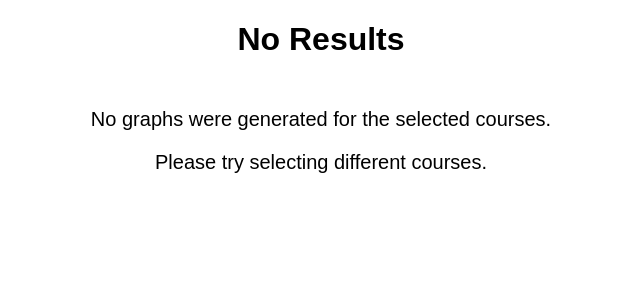
After one commit to shinir/feup-projeto-integrador, a Flask app: template templates/no_results.html in a window 1280 px wide. The commit adds this page. Shown: the top 300 px of the page, without its empty margins (319-959 px from the left). Run offline with Flask 3, Linux system fonts and the light colour scheme; the template is opened without the code that fills it, so the values that code supplies are empty.

Commit message:
graficos praticamente a funcionar

```diff
--- a/app.py
+++ b/app.py
@@ -32,6 +32,8 @@ import subprocess
 import sqlite3
 import matplotlib.pyplot as plt
 
+from graphs import plot
+
 app = Flask(__name__)
 
 @app.route('/')
@@ -39,7 +41,7 @@ def index():
     # Connect to the database and retrieve data from the 'curso' table
     conn = sqlite3.connect('db/database.db')
     cursor = conn.cursor()
-    cursor.execute("SELECT c.instituicao, c.ano, c.nome FROM Curso c WHERE c.id IN (SELECT curso FROM Candidatura)")
+    cursor.execute("SELECT c.instituicao, c.ano, c.nome, c.id FROM Curso c WHERE c.id IN (SELECT curso FROM Candidatura)")
     data = cursor.fetchall()
     cursor.close()
     conn.close()
@@ -51,14 +53,48 @@ def generate_graphs():
     selected_courses = request.form.getlist('courses')
 
     # Call the 'main' function to generate the graphs for the selected courses
-    main(selected_courses)
+    graph_filenames = main(selected_courses)
 
-    return redirect('/results')
+    return redirect('/results?graphs=' + ','.join(graph_filenames))
 
 @app.route('/results')
 def display_results():
+    # Retrieve the 'graphs' parameter from the query string
+    graph_filenames = request.args.get('graphs')
+
+    if not graph_filenames:
+        # Handle the case when no graphs were generated
+        return render_template('no_results.html')
+
+    # Split the filenames by comma
+    graph_filenames = graph_filenames.split(',')
+
+    # Create a list of graph dictionaries
+    graphs = []
+    for graph_filename in graph_filenames:
+        course_id = graph_filename.split('_')[1].split('.')[0]
+        conn = sqlite3.connect('db/database.db')
+        cursor = conn.cursor()
+        cursor.execute("SELECT codigo, nome FROM Curso WHERE id = ?", (course_id,))
+        course = cursor.fetchone()
+
+        if course:
+            course_code, course_name = course
+
+            print(f"Course Code: {course_code}, Course Name: {course_name}")
+
+            graph_info = {
+                'title': f'Graph for {course_code} - {course_name}',
+                'image': graph_filename
+            }
+            graphs.append(graph_info)
+
+        # Close the database connection
+        cursor.close()
+        conn.close()
+
     # Render the 'results.html' template to display the generated graphs
-    return render_template('results.html')
+    return render_template('results.html', graphs=graphs)
 
 def main(selected_courses):
     # Connect to the database and retrieve data for the selected courses
@@ -66,47 +102,32 @@ def main(selected_courses):
     cursor = conn.cursor()
 
     # Initialize a list to store the generated graphs
-    graphs = []
+    graph_filenames = []
 
-    # Generate graphs for each selected course
+    # Generate graphs for the selected courses
+    plot(conn, cursor, selected_courses)  # Call plot with the selected_courses list
+
+    # Save the graph as a PNG file for each course
     for course_id in selected_courses:
-        # Retrieve course information
-        cursor.execute("SELECT codigo, nome FROM Curso WHERE id = ?", (course_id,))
+        query = "SELECT codigo, nome FROM Curso WHERE id = ?"
+        cursor.execute(query, (course_id,))
         course = cursor.fetchone()
 
         if course:
-            course_code, course_name = course
-
-            # Generate graph based on course data
-            # Example code: Generate a PNG file with a simple graph
-            x = [1, 2, 3, 4, 5]
-            y = [5, 4, 3, 2, 1]
-
-            plt.plot(x, y)
-            plt.xlabel('X')
-            plt.ylabel('Y')
-            plt.title(f'Graph for {course_code} - {course_name}')
 
             # Save the graph as a PNG file in the 'static' folder
             graph_filename = f'graphs/graph_{course_id}.png'
             plt.savefig(graph_filename)
             plt.close()
 
-            # Create a dictionary to store the graph information
-            graph_info = {
-                'title': f'Graph for {course_code} - {course_name}',
-                'image': graph_filename
-            }
-
-            # Add the graph to the list of generated graphs
-            graphs.append(graph_info)
+            graph_filenames.append(graph_filename)
 
     # Close the database connection
     cursor.close()
     conn.close()
 
     # Return the list of generated graphs
-    return graphs
+    return graph_filenames
 
 
 if __name__ == '__main__':
--- a/templates/display.html
+++ b/templates/display.html
@@ -33,8 +33,8 @@
 
     <form action="{{ url_for('generate_graphs') }}" method="POST">
         {% for row in data %}
-            <input type="checkbox" name="courses" value="{{ row[2] }}" id="{{ row[2] }}">
-            <label for="{{ row[2] }}">{{ row[0] }} - {{ row[1] }} - {{ row[2] }}</label>
+            <input type="checkbox" name="courses" value="{{ row[3] }}" id="{{ row[3] }}">
+            <label for="{{ row[3] }}">{{ row[0] }} - {{ row[1] }} - {{ row[2] }}</label>
             <br>
         {% endfor %}
         <br>
--- /dev/null
+++ b/templates/no_results.html
@@ -0,0 +1,21 @@
+<!DOCTYPE html>
+<html>
+<head>
+    <title>No Results</title>
+    <link rel="stylesheet" href="{{ url_for('static', filename='results.css') }}">
+    <style>
+        .message {
+            text-align: center;
+            margin-top: 50px;
+            font-size: 20px;
+        }
+    </style>
+</head>
+<body>
+    <h1>No Results</h1>
+    <div class="message">
+        <p>No graphs were generated for the selected courses.</p>
+        <p>Please try selecting different courses.</p>
+    </div>
+</body>
+</html>
```
Also changed, not shown: graphs.py (+18 -48 lines).
